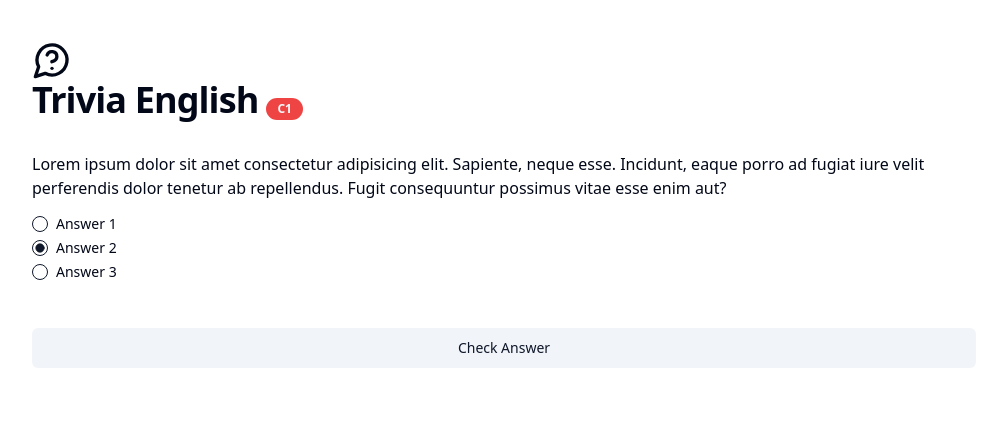
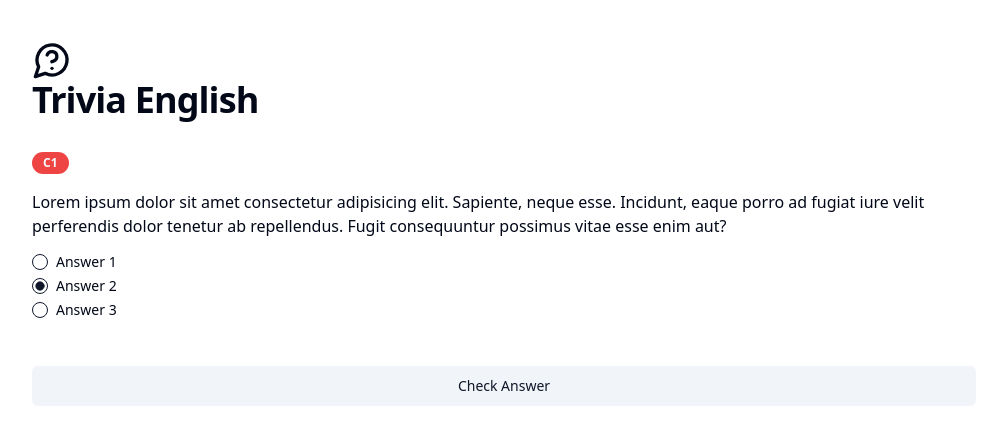
Before and after one commit to maicolsantos/quiz-english, a Next.js app: page / in a window 1280 px wide. Shown: the top 444 px of the page, without its empty margins (136-1143 px from the left). Built offline with nearby package versions, Linux system fonts and the light colour scheme.

Commit message:
Adjusts layout

```diff
--- a/src/app/page.tsx
+++ b/src/app/page.tsx
@@ -7,14 +7,14 @@ import { MessageCircleQuestion } from 'lucide-react'
 export default function Home() {
   return (
     <div className="max-w-5xl mx-auto p-5 md:p-10">
-      <div className="flex items-end gap-2 mb-8">
-        <h1 className="scroll-m-20 text-4xl font-bold tracking-tight">
-          <MessageCircleQuestion size={40} />
-          Trivia English
-        </h1>
-        <Badge variant="destructive">C1</Badge>
-      </div>
+      <h1 className="scroll-m-20 text-4xl font-bold tracking-tight mb-8">
+        <MessageCircleQuestion size={40} />
+        Trivia English
+      </h1>
       <div className="flex flex-col gap-4">
+        <div className="flex items-end gap-2 ">
+          <Badge variant="destructive">C1</Badge>
+        </div>
         <Question />
         <AnswerItem />
         <div className="w-full block mt-8">
```
